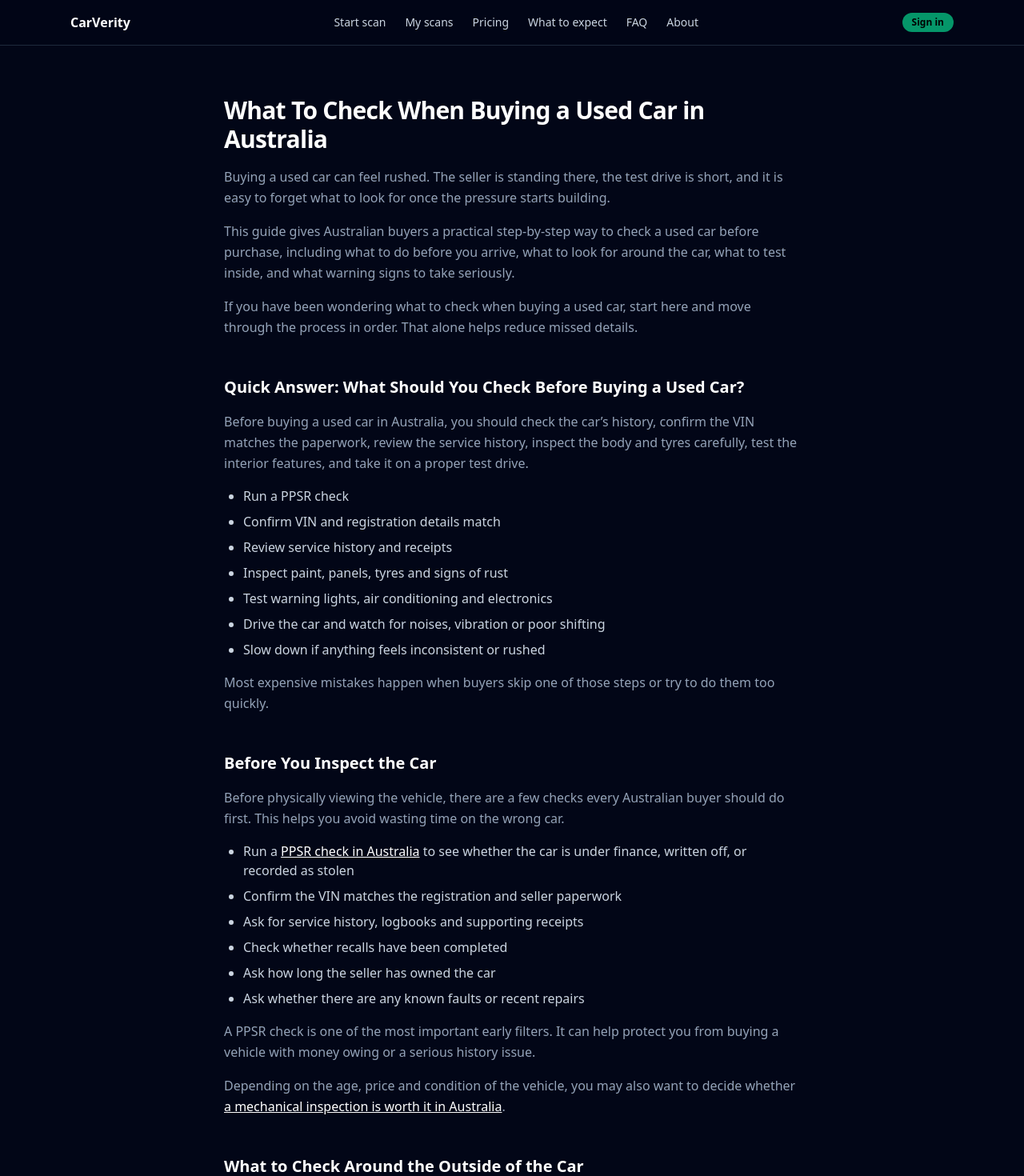
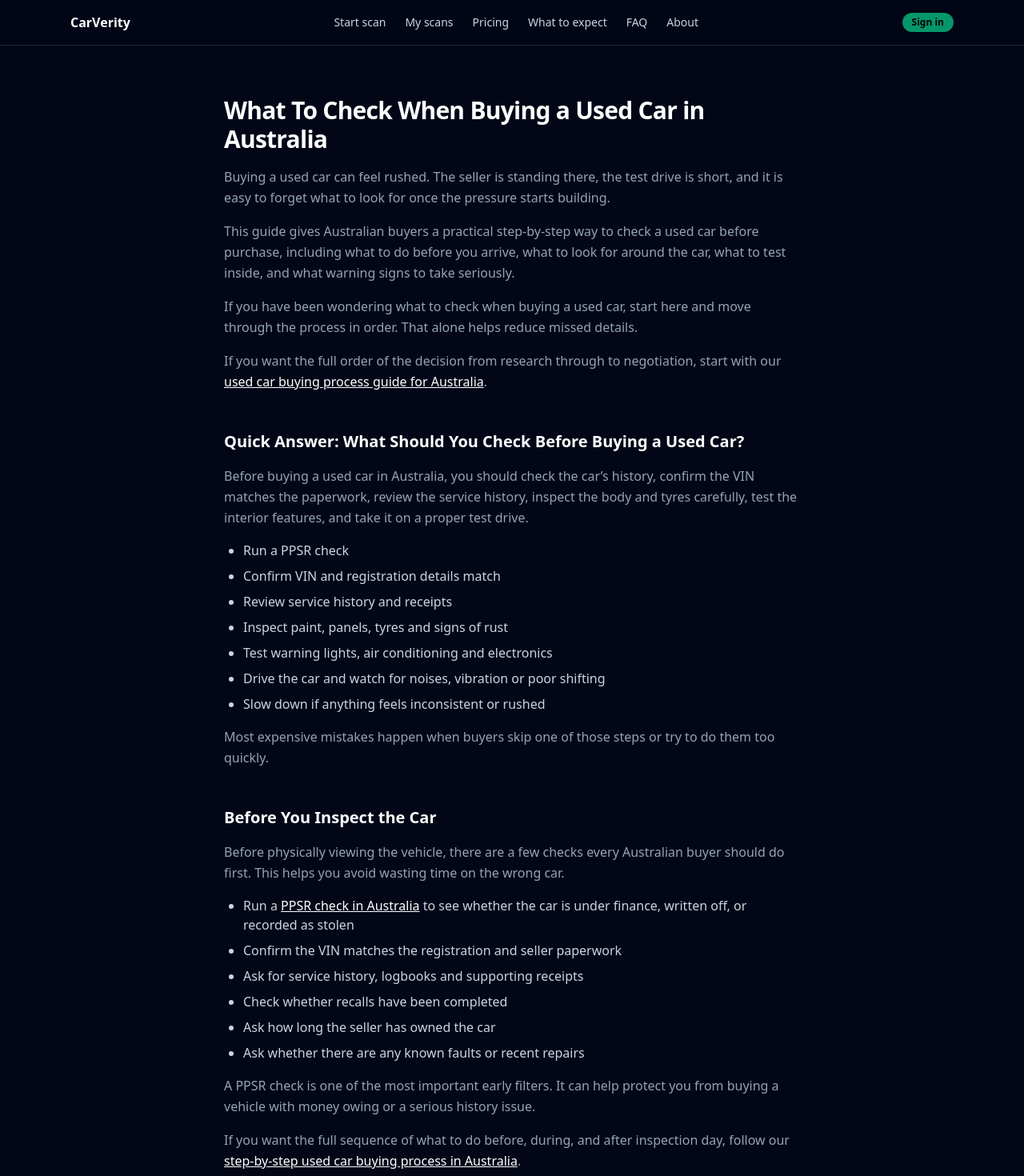
Before and after one commit to jeremy-swallow/carverity-clean, a React (Vite) app: page /what-to-check-when-buying-a-used-car-australia in a window 1280 px wide. Shown: the top 1470 px of the page at 80% size. Built offline with nearby package versions, Linux system fonts and the light colour scheme; no server answers.

Commit message:
Add buying process hub links to used car guide page

```diff
--- a/src/pages/UsedCarGuide.tsx
+++ b/src/pages/UsedCarGuide.tsx
@@ -138,6 +138,18 @@ export default function UsedCarGuide() {
               start here and move through the process in order. That alone helps
               reduce missed details.
             </p>
+
+            <p className="text-slate-400 text-base leading-relaxed">
+              If you want the full order of the decision from research through
+              to negotiation, start with our{" "}
+              <Link
+                to="/used-car-buying-process-australia"
+                className="underline text-white hover:opacity-80 transition"
+              >
+                used car buying process guide for Australia
+              </Link>
+              .
+            </p>
           </header>
 
           <section className="space-y-4">
@@ -204,6 +216,18 @@ export default function UsedCarGuide() {
               A PPSR check is one of the most important early filters. It can
               help protect you from buying a vehicle with money owing or a
               serious history issue.
+            </p>
+
+            <p className="text-slate-400 leading-relaxed">
+              If you want the full sequence of what to do before, during, and
+              after inspection day, follow our{" "}
+              <Link
+                to="/used-car-buying-process-australia"
+                className="underline text-white hover:opacity-80 transition"
+              >
+                step-by-step used car buying process in Australia
+              </Link>
+              .
             </p>
 
             <p className="text-slate-400 leading-relaxed">
@@ -493,6 +517,18 @@ export default function UsedCarGuide() {
             </p>
 
             <p className="text-slate-400 leading-relaxed">
+              If you want the full structure that ties research, checks, risk,
+              and pricing together, follow our{" "}
+              <Link
+                to="/used-car-buying-process-australia"
+                className="underline text-white hover:opacity-80 transition"
+              >
+                used car buying process guide for Australia
+              </Link>
+              .
+            </p>
+
+            <p className="text-slate-400 leading-relaxed">
               Tools like{" "}
               <Link
                 to="/"
@@ -554,6 +590,12 @@ export default function UsedCarGuide() {
             </p>
 
             <p className="leading-relaxed">
+              <Link
+                to="/used-car-buying-process-australia"
+                className="underline hover:text-white"
+              >
+                Used car buying process
+              </Link>{" · "}
               <Link
                 to="/ppsr-check-australia"
                 className="underline hover:text-white"
```
